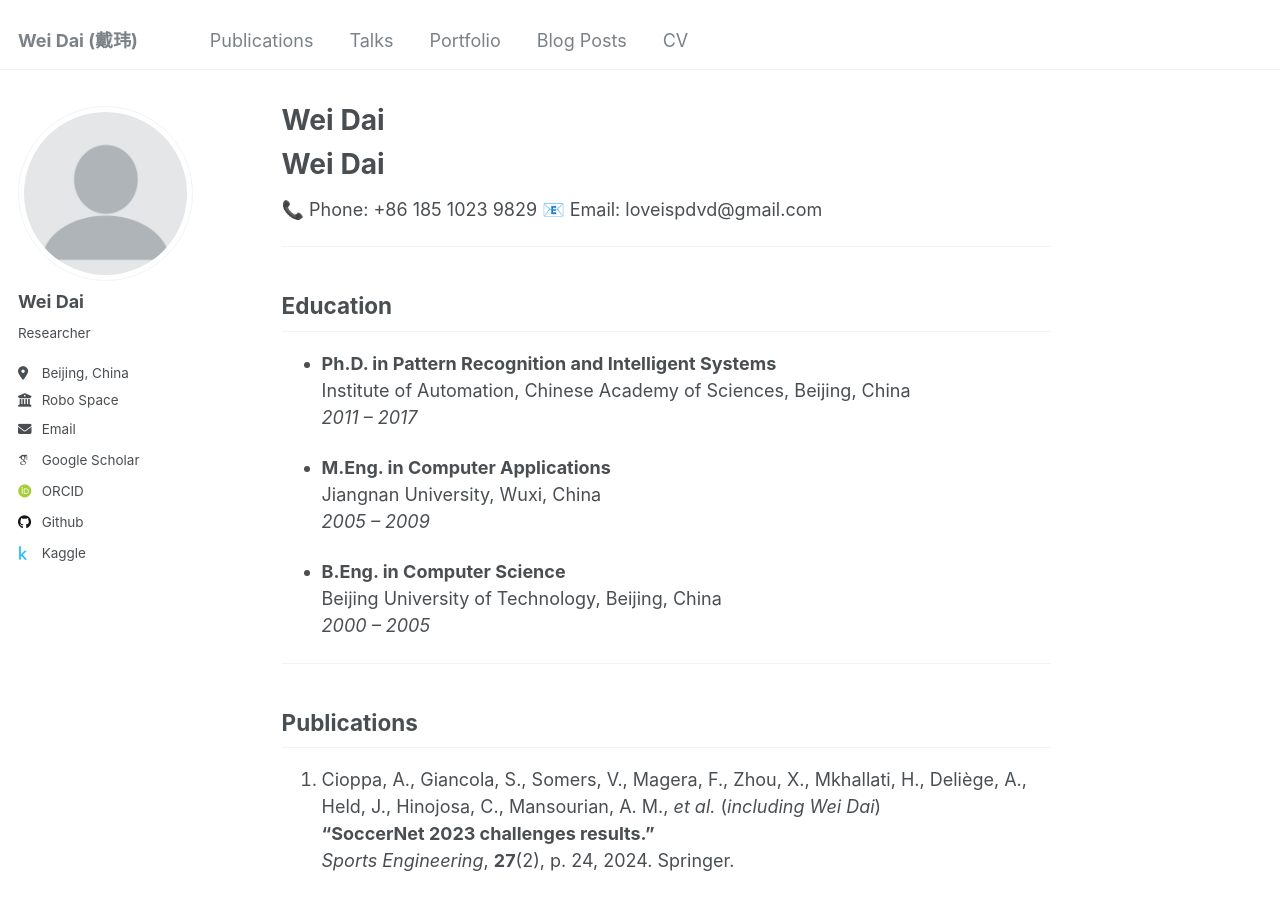
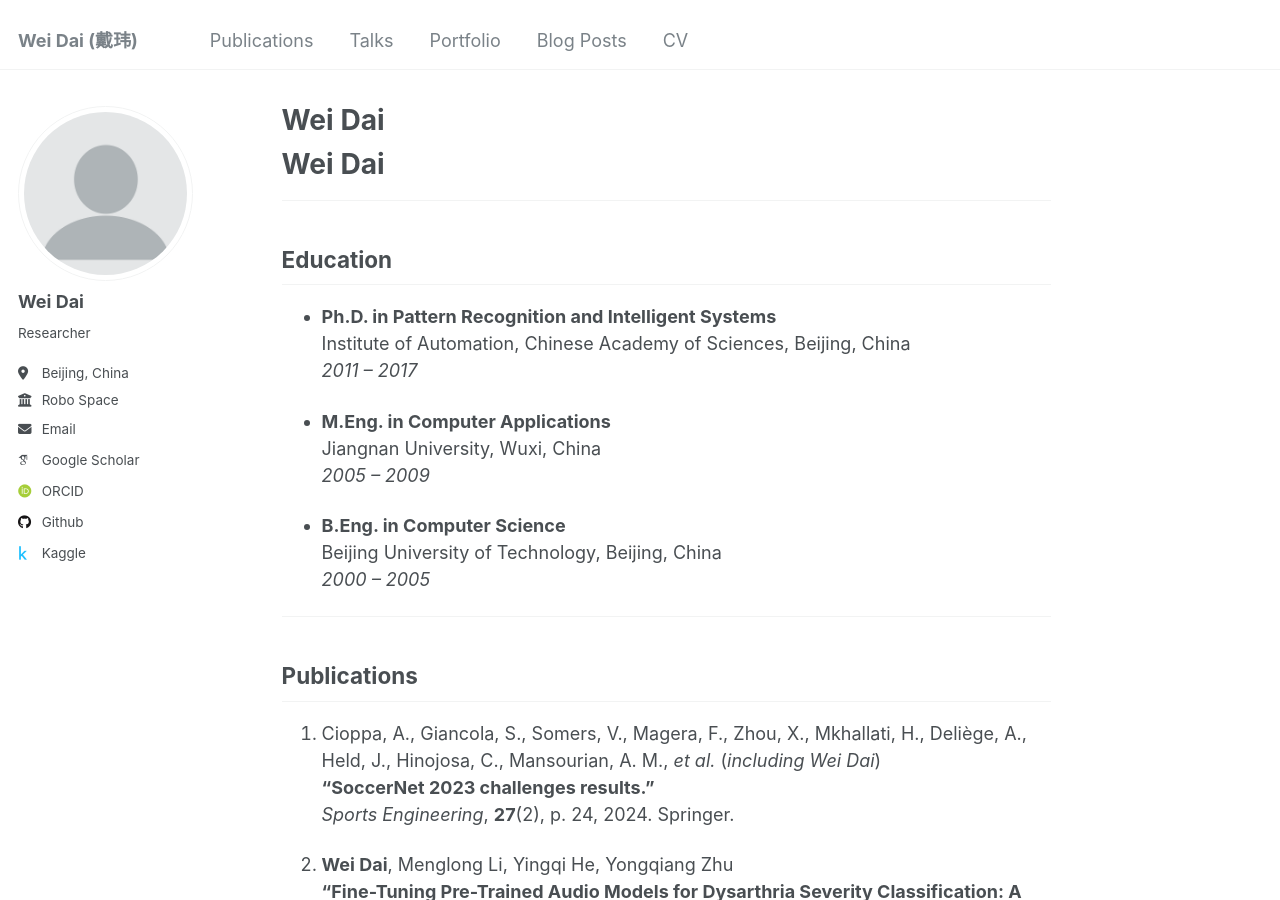
Before and after one commit to loveisp/loveisp.github.io, a Jekyll site: the page built from cv.md, in a window 1280 px wide and 900 px high. Built offline with Jekyll 4.4.1, drawn with Linux system fonts in a browser that asks for light colours; some web fonts are replaced; our own code applies the rules of GitHub Pages for plain Markdown files.

Commit message:
Update cv.md

```diff
--- a/cv.md
+++ b/cv.md
@@ -1,7 +1,4 @@
 # Wei Dai
-
-📞 Phone: +86 185 1023 9829
-📧 Email: loveispdvd@gmail.com
 
 ---
 
```
